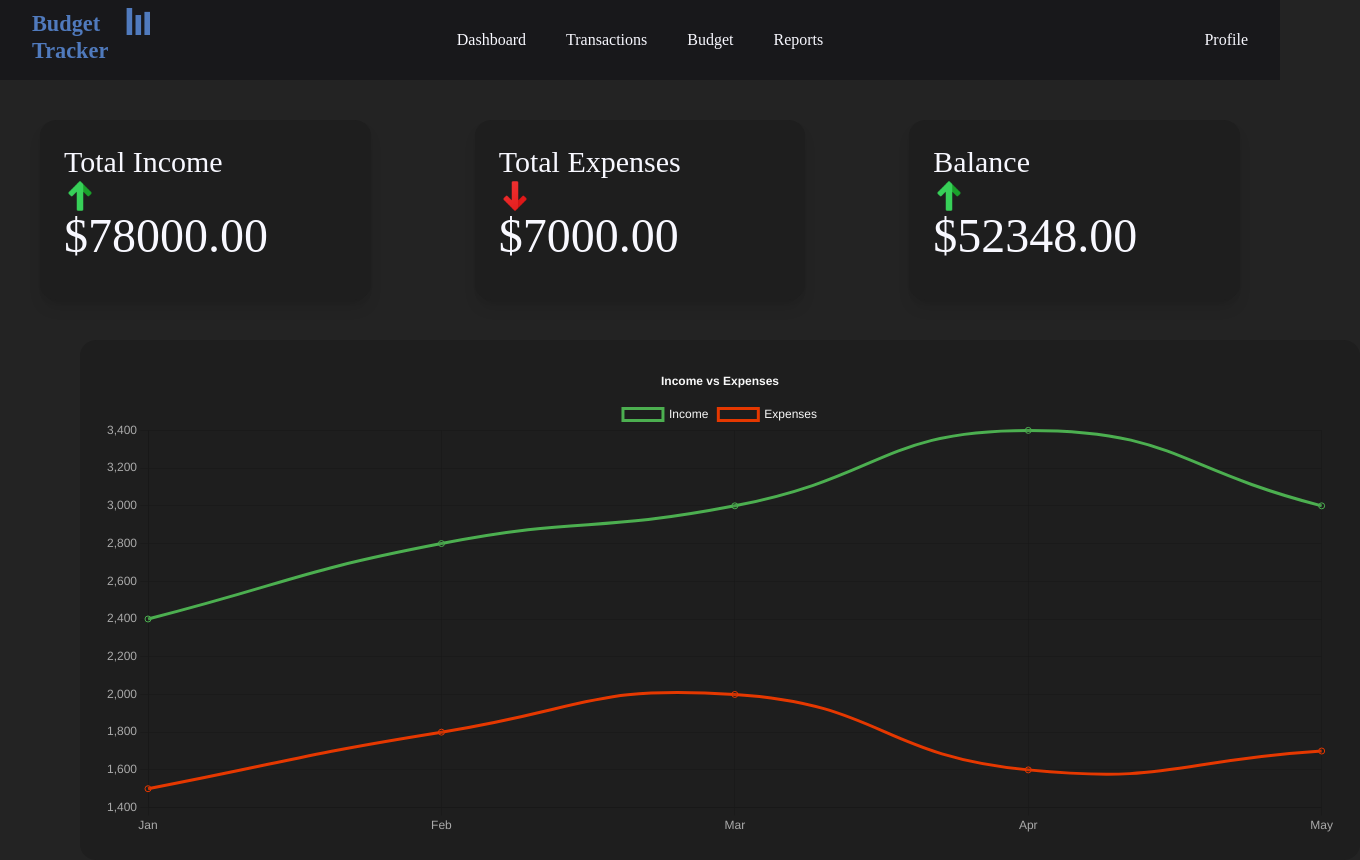
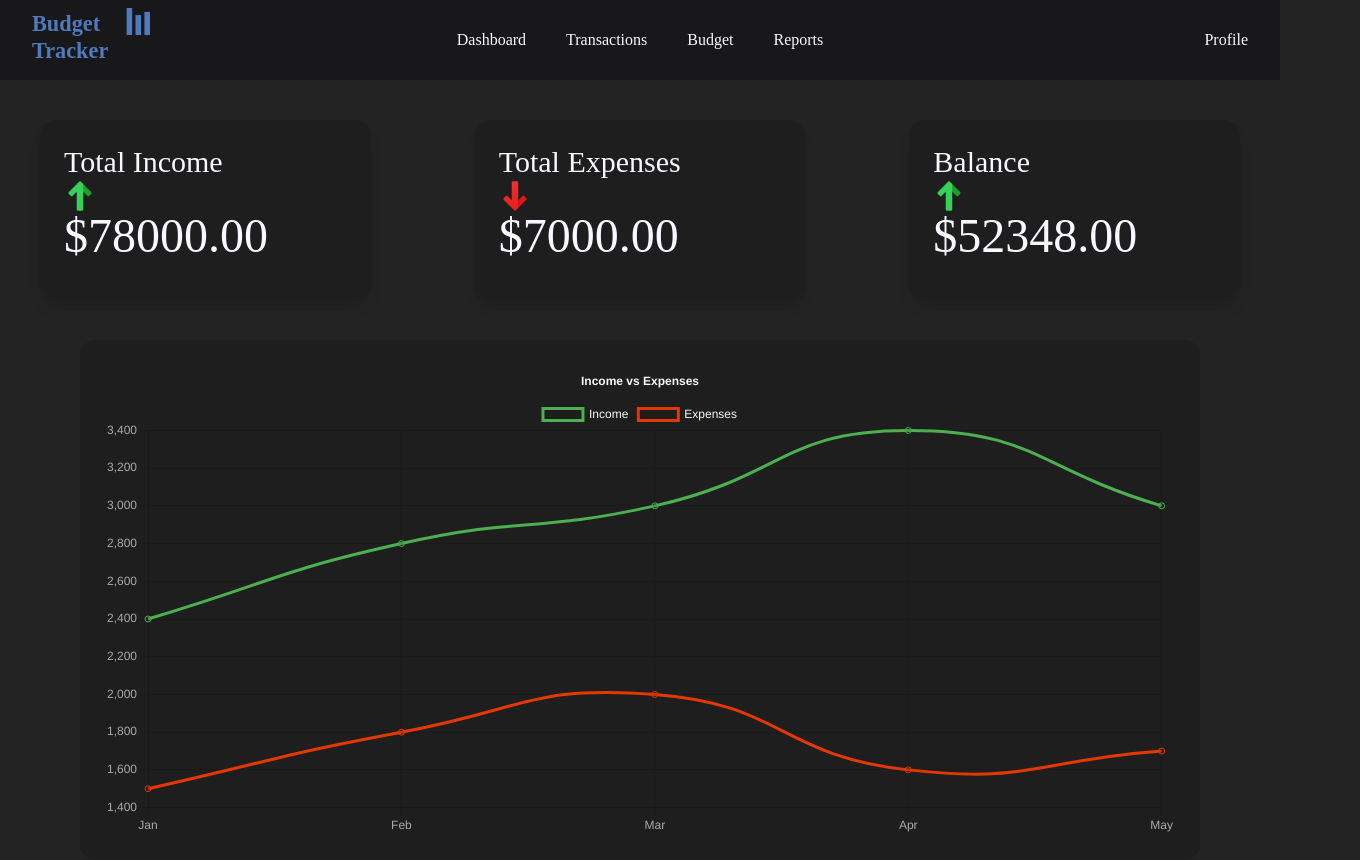
Before and after one commit to adelkandi/budget-tracker, a React (Vite) app in the folder frontend/: page /dashboard in a window 1280 px wide. Shown: the whole page, 1360 px wide, since content can reach past the window. Built offline with nearby package versions, Linux system fonts and the light colour scheme.

Commit message:
Mod: { Modifying the chart element adding a div to control the position and margin }

```diff
--- a/frontend/src/pages/dashboard.tsx
+++ b/frontend/src/pages/dashboard.tsx
@@ -14,7 +14,10 @@ function Dashboard(){
                 <ExpenseCard />
                 <BalanceCard />
             </div>
-            <IncomeExpensesChart />
+            <div className="flex justify-center gap">
+                <IncomeExpensesChart />
+            </div>
+
         </>
     );
 }
```
